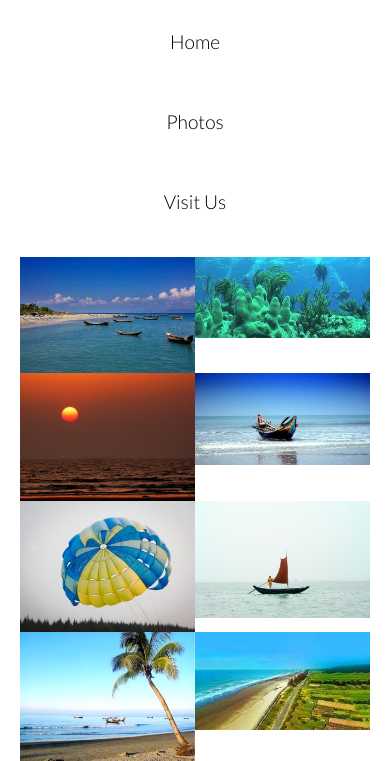
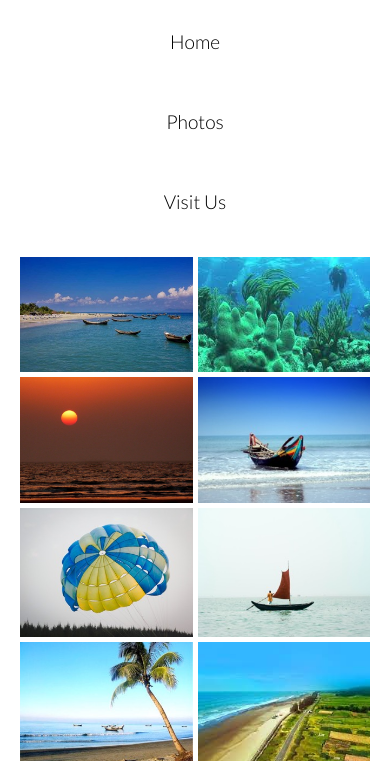
Before and after one commit to fh255/Cox-s-Bazar, a plain HTML site: page photos.html in a window 390 px wide. Shown: the part 83-844 px from the top of the page. Drawn offline with Linux system fonts and the light colour scheme.

Commit message:
add renponsive design for Photos

```diff
--- a/assets/css/style.css
+++ b/assets/css/style.css
@@ -141,14 +141,15 @@ footer {
 #photos {
     display: grid;
     grid-template-columns: repeat(3, 1fr); /* Set the grid to three columns */
-    gap: 0; /* Set the gap to 0 to remove the gap between columns */
+    gap: 5px; /* Set the gap to 5px between columns and rows */
     margin: 20px;
 }
 
 #photos img {
     width: 100%;
-    height: auto;
     transition: transform 0.3s ease-in-out;
+    height: 100%; /* Ensure images take the full height of their container */
+    object-fit: cover; /* Maintain aspect ratio and cover the container */
 }
 
 #photos img:hover {
@@ -230,7 +231,7 @@ footer {
         width: 100%;
     }
     #photos {
-        grid-template-columns: repeat(auto-fill, minmax(200px, 1fr));
+        grid-template-columns: repeat(3, 1fr);
     }
 }
 
@@ -258,7 +259,7 @@ footer {
         font-size: 20px;
     }
     #photos {
-        grid-template-columns: repeat(auto-fill, minmax(150px, 1fr));
+        grid-template-columns: repeat(2, 1fr);
     }
 }
 
@@ -271,6 +272,6 @@ footer {
 
 @media screen and (max-width: 300px) {
     #photos {
-        grid-template-columns: 1fr; /* Adjust the columns for even smaller screens */
+        grid-template-columns: repeat(1, 1fr);
     }
 }
```
